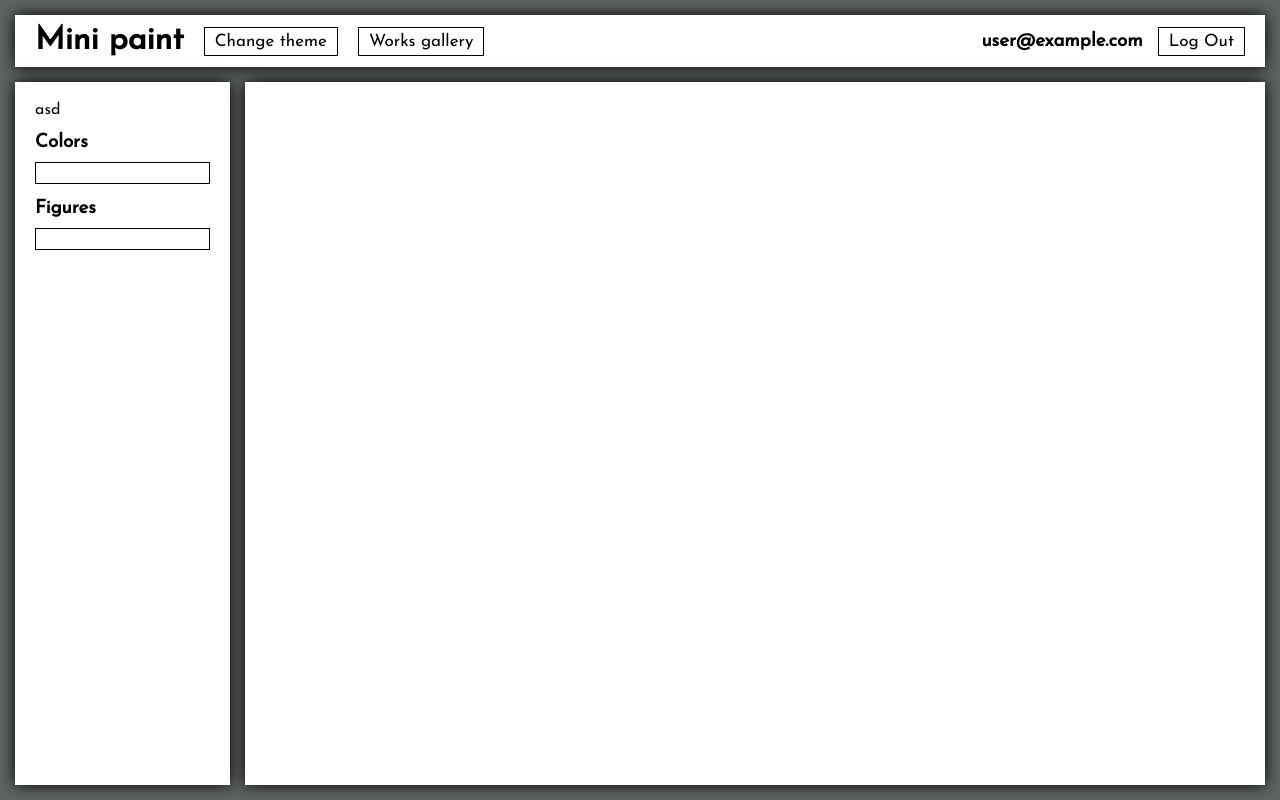
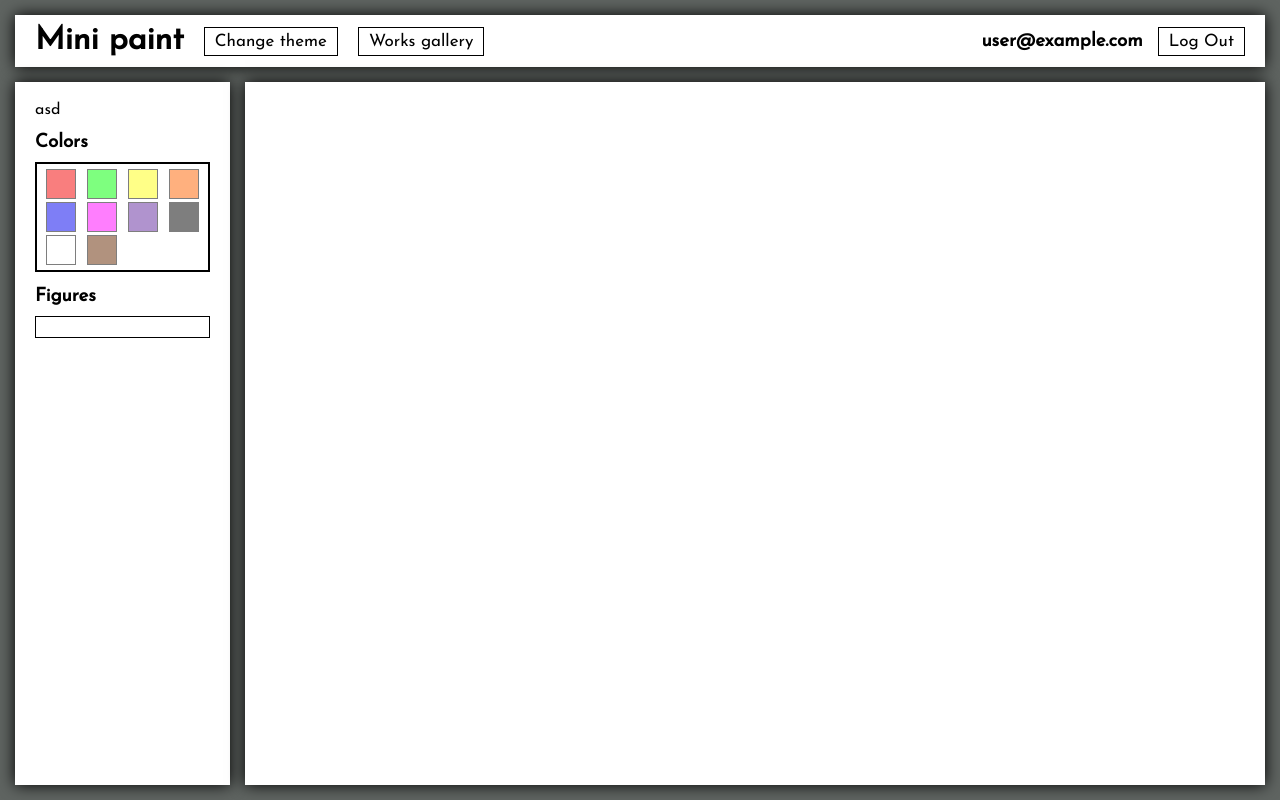
Before and after one commit to kirpichev228/mini-paint, a Vue app in the folder mini-paint/: page / in a window 1280 px wide. Built offline with nearby package versions, Linux system fonts and the light colour scheme; no server answers; sample sign-in values are in the browser's storage.

Commit message:
jst-694 implement color pick

```diff
--- a/mini-paint/src/components/ColorsBar.vue
+++ b/mini-paint/src/components/ColorsBar.vue
@@ -1,23 +1,61 @@
 <template>
   <div class="colors-wrapper">
     <h3>Colors</h3>
-    <div class="color-container"></div>
+    <div class="color-container">
+      <div
+        class="color-item"
+        v-for="(color, index) in colors"
+        :key="index"
+        :style="{ background: color }"
+        @click="setColor(color)"
+        :class="{ active: pickedColor === color }"
+      ></div>
+    </div>
   </div>
 </template>
 
-<script setup lang="ts"></script>
+<script setup lang="ts">
+import { useCanvasStore } from '@/stores/canvasStore'
+
+const canvasStore = useCanvasStore()
+
+const colors = canvasStore.getColors
+const pickedColor = canvasStore.getPickedColor
+
+const setColor = (color: string) => {
+  canvasStore.setPickedColor(color)
+}
+</script>
 
 <style scoped>
 .colors-wrapper {
   width: 100%;
 }
 .color-container {
-  border: 1px solid var(--color-secondary);
-  padding: 10px;
-  display: flex;
-  flex-wrap: wrap;
-  justify-content: space-between;
+  border: 2px solid var(--color-secondary);
+  padding: 5px;
+  display: grid;
+  grid-template-columns: repeat(auto-fill, minmax(30px, 1fr));
+  grid-gap: 1em;
   width: 100%;
   margin-top: 10px;
+  gap: 3px;
+  justify-items: center;
+}
+
+.color-item {
+  width: 30px;
+  height: 30px;
+  border: 1px solid var(--color-secondary);
+  cursor: pointer;
+  opacity: 0.5;
+}
+
+.color-item:hover {
+  opacity: 1;
+}
+
+.active {
+  opacity: 1;
 }
 </style>
--- a/mini-paint/src/components/SideBar.vue
+++ b/mini-paint/src/components/SideBar.vue
@@ -1,7 +1,7 @@
 <template>
   <aside>
     asd
-    <ColorsBar />
+    <ColorsBar> </ColorsBar>
     <FiguresBar />
   </aside>
 </template>
@@ -9,6 +9,11 @@
 <script setup lang="ts">
 import ColorsBar from '@/components/ColorsBar.vue'
 import FiguresBar from '@/components/FiguresBar.vue'
+// import { useCanvasStore } from '@/stores/canvasStore';
+
+// const canvasStore = useCanvasStore()
+
+// const colors = canvasStore.getColors.value
 </script>
 
 <style scoped>
--- a/mini-paint/src/stores/canvasStore.ts
+++ b/mini-paint/src/stores/canvasStore.ts
@@ -14,8 +14,14 @@ export const useCanvasStore = defineStore('canvasStore', () => {
     '#ffffff',
     '#652700'
   ])
+  const pickedColor = ref('')
 
   const getColors = computed(() => colors)
+  const getPickedColor = computed(() => pickedColor)
 
-  return { getColors }
+  function setPickedColor(color: string) {
+    pickedColor.value = color
+  }
+
+  return { getColors, getPickedColor, setPickedColor }
 })
```
